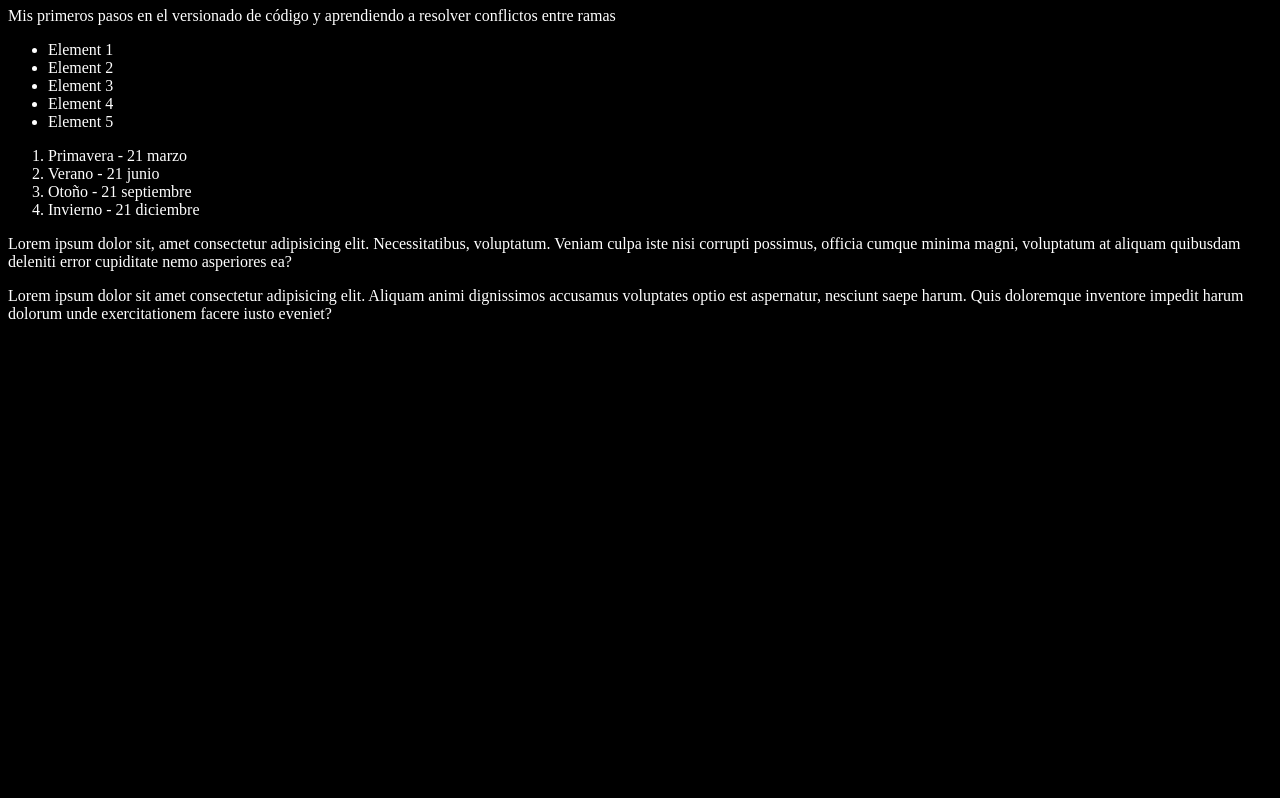
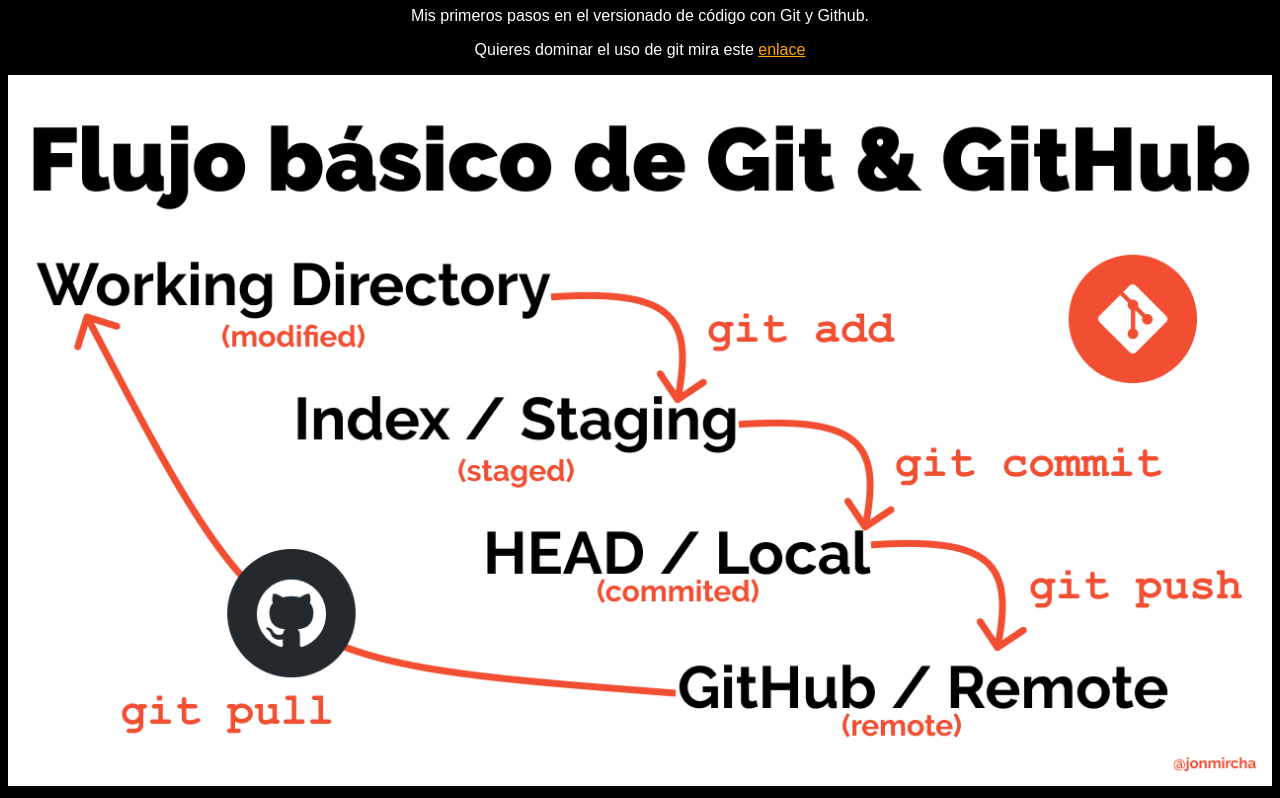
Before and after one commit to rdavila1604/youtube-git, a plain HTML site: page index.html in a window 1280 px wide. Shown: the part 73-871 px from the top of the page. Before the commit the page ends 800 px from the top, so only its background shows below. Drawn offline with Linux system fonts and the light colour scheme.

Commit message:
Agregando imagen de flujo Git y poniendo chulo el index.html

```diff
--- a/index.html
+++ b/index.html
@@ -9,36 +9,13 @@
   </head>
   <body>
     <h1>Aprendiendo Git</h1>
+    <p>Mis primeros pasos en el versionado de código con Git y Github.</p>
     <p>
-      Mis primeros pasos en el versionado de código y aprendiendo a resolver
-      conflictos entre ramas
-    </p>
-    <ul>
-      <li>Element 1</li>
-      <li>Element 2</li>
-      <li>Element 3</li>
-      <li>Element 4</li>
-      <li>Element 5</li>
-    </ul>
-    <ol>
-      <li>Primavera - 21 marzo</li>
-      <li>Verano - 21 junio</li>
-      <li>Otoño - 21 septiembre</li>
-      <li>Invierno - 21 diciembre</li>
-    </ol>
-    <p>
-      Lorem ipsum dolor sit, amet consectetur adipisicing elit. Necessitatibus,
-      voluptatum. Veniam culpa iste nisi corrupti possimus, officia cumque
-      minima magni, voluptatum at aliquam quibusdam deleniti error cupiditate
-      nemo asperiores ea?
-    </p>
-    <p>
-      Lorem ipsum dolor sit amet consectetur adipisicing elit. Aliquam animi
-      dignissimos accusamus voluptates optio est aspernatur, nesciunt saepe
-      harum. Quis doloremque inventore impedit harum dolorum unde exercitationem
-      facere iusto eveniet?
+      Quieres dominar el uso de git mira este
+      <a href="http://jonmircha.com/git" target="_blank">enlace</a>
     </p>
 
+    <img src="git-flow.png" alt="Flujo básico de Git" />
     <script src="index.js"></script>
   </body>
 </html>
--- a/style.css
+++ b/style.css
@@ -1,4 +1,18 @@
 html {
     background-color: #000;
     color: #fff;
+    font-family: sans-serif;
+    text-align: center;
 }
+
+a {
+    color: orange;
+}
+
+a:hover {
+    color: orangered;
+}
+
+img {
+    max-width: 100%;
+}
```
Also changed, not shown: git-flow.png (added).
